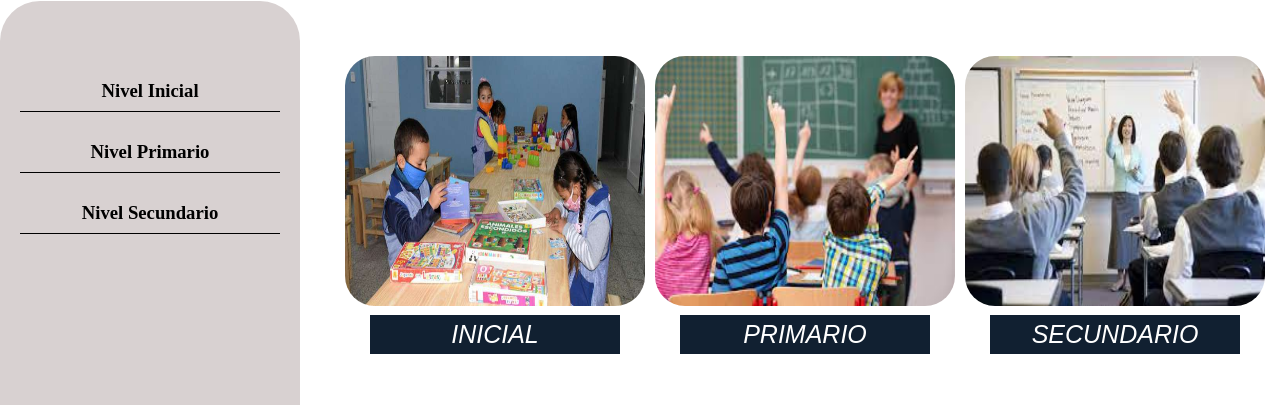
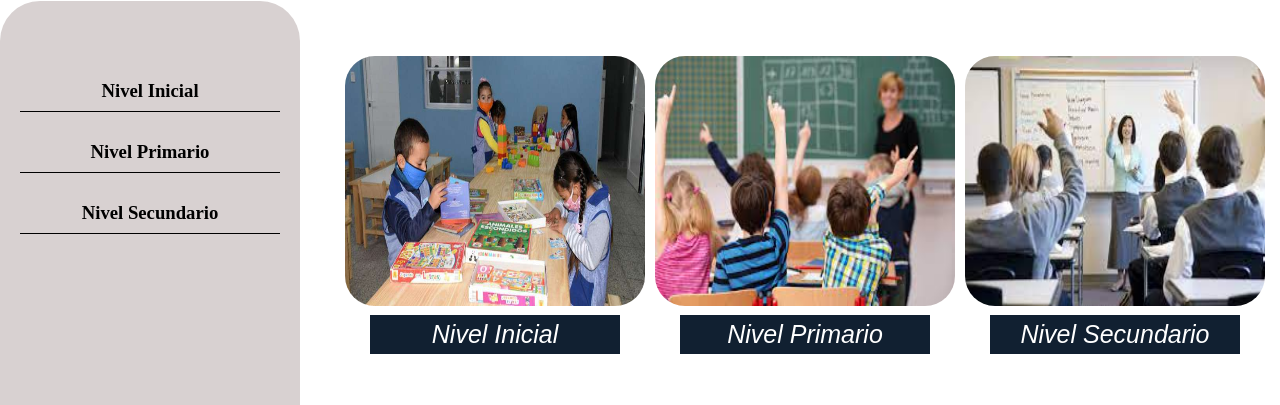
Before and after one commit to agusreyb/Instituto-San-Jose-Obrero, a plain HTML site: page index.html in a window 1280 px wide. Shown: the part 194-599 px from the top of the page. Drawn offline with Linux system fonts and the light colour scheme.

Commit message:
Cambio de los niveles educativos

```diff
--- a/index.html
+++ b/index.html
@@ -39,15 +39,15 @@
         <section id="blog">
             <article>
                 <img class="img" src="./assets/inicial.jpg" alt="educación inicial" >
-                <p>INICIAL</p>
+                <p>Nivel Inicial</p>
             </article>
             <article>
                 <img class="img" src="./assets/primaria.jpg" alt="educacion primaria" >
-                <p >PRIMARIO</p>
+                <p > Nivel Primario</p>
             </article>
             <article>
                 <img class="img"  src="./assets/secundaria.jpg" alt="educacion secundaria" >
-                <p >SECUNDARIO</p>
+                <p >Nivel Secundario</p>
             </article>
 
         </section>
```
